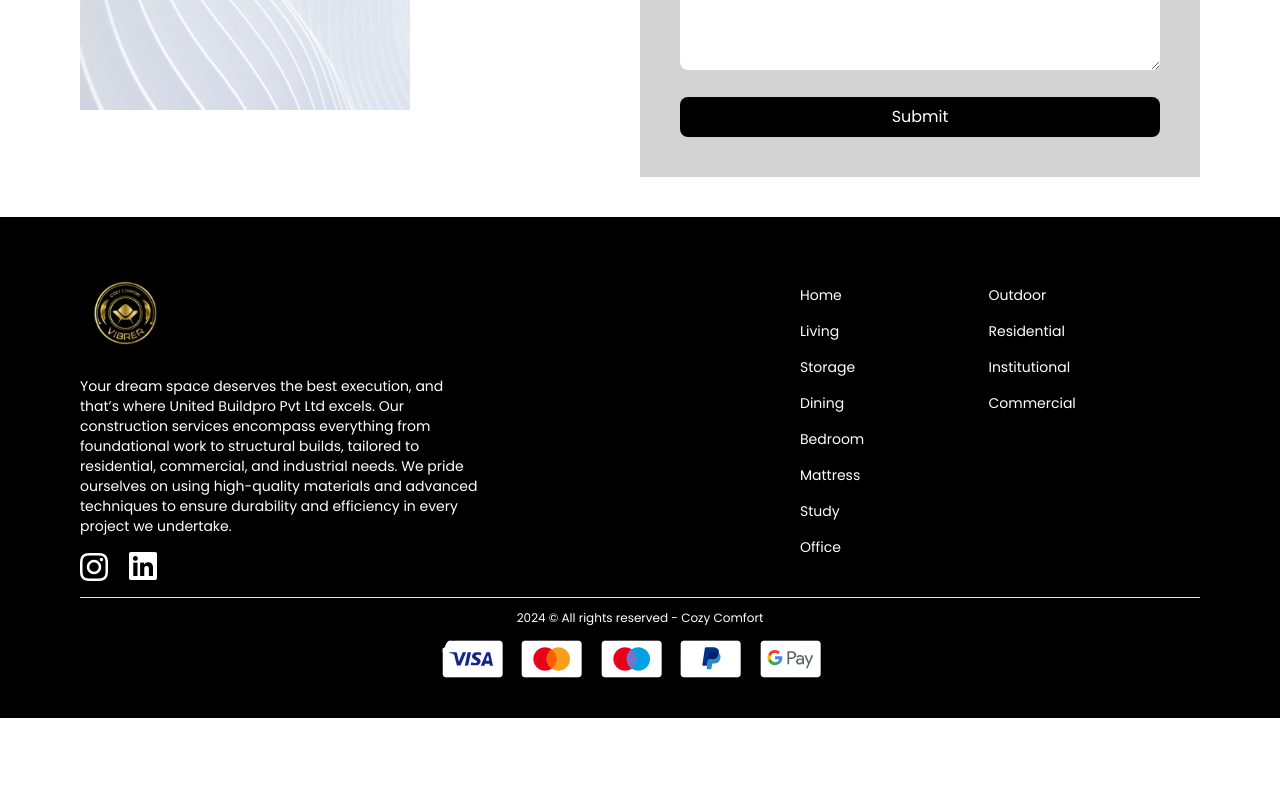
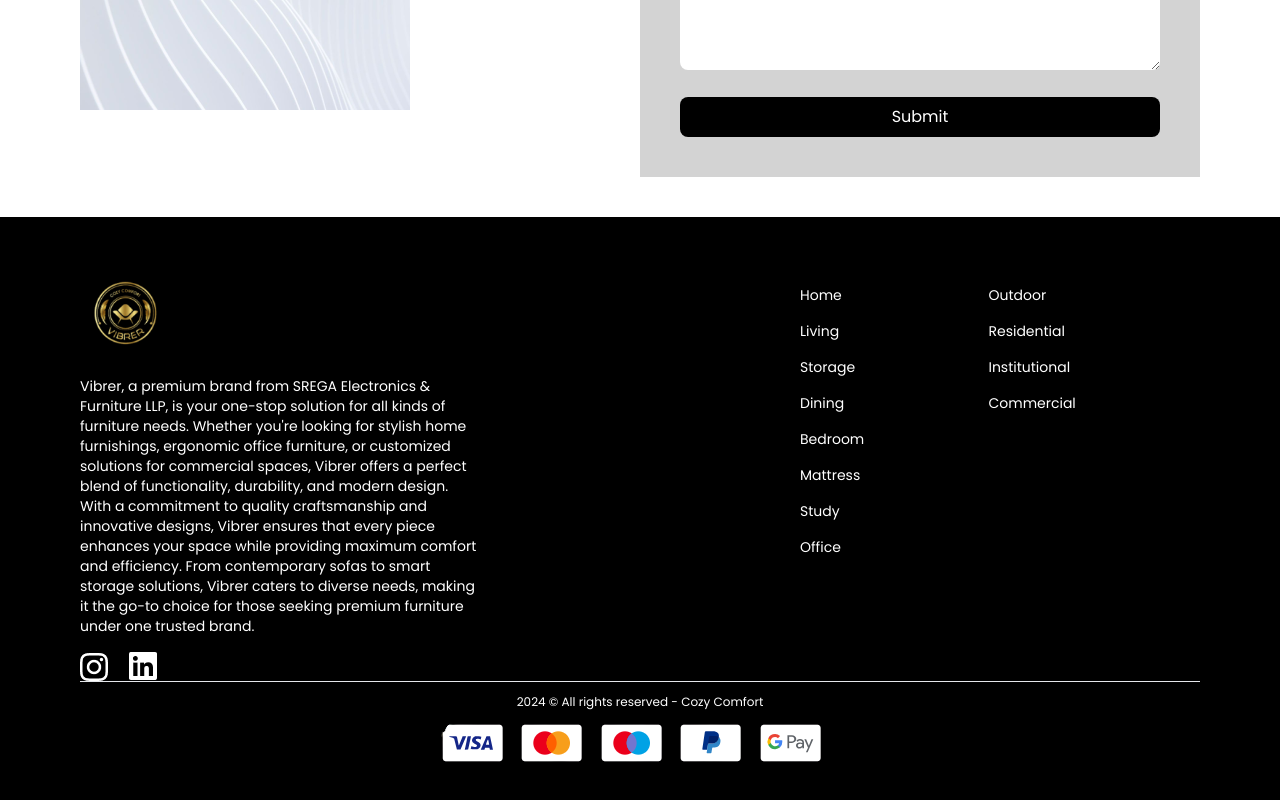
Before and after one commit to Saipatnana/OneCommunn-Assignment, a React (Vite) app: page /Contact_us in a window 1280 px wide. Shown: the part 590-1390 px from the top of the page. Before the commit the page ends 1308 px from the top, so only its background shows below. Built offline with nearby package versions, Linux system fonts and the light colour scheme.

Commit message:
Update Footer.jsx

```diff
--- a/src/Components/Footer.jsx
+++ b/src/Components/Footer.jsx
@@ -27,12 +27,7 @@ const Footer = () => {
         <div>
           <img src={logo} alt="Company Logo" width={90} height={90} />
           <p className="text-sm mt-4">
-            Your dream space deserves the best execution, and that’s where
-            United Buildpro Pvt Ltd excels. Our construction services encompass
-            everything from foundational work to structural builds, tailored to
-            residential, commercial, and industrial needs. We pride ourselves on
-            using high-quality materials and advanced techniques to ensure
-            durability and efficiency in every project we undertake.
+           Vibrer, a premium brand from SREGA Electronics & Furniture LLP, is your one-stop solution for all kinds of furniture needs. Whether you're looking for stylish home furnishings, ergonomic office furniture, or customized solutions for commercial spaces, Vibrer offers a perfect blend of functionality, durability, and modern design. With a commitment to quality craftsmanship and innovative designs, Vibrer ensures that every piece enhances your space while providing maximum comfort and efficiency. From contemporary sofas to smart storage solutions, Vibrer caters to diverse needs, making it the go-to choice for those seeking premium furniture under one trusted brand.
           </p>
           <div className="flex items-center mt-4 gap-5">
             <a
```
